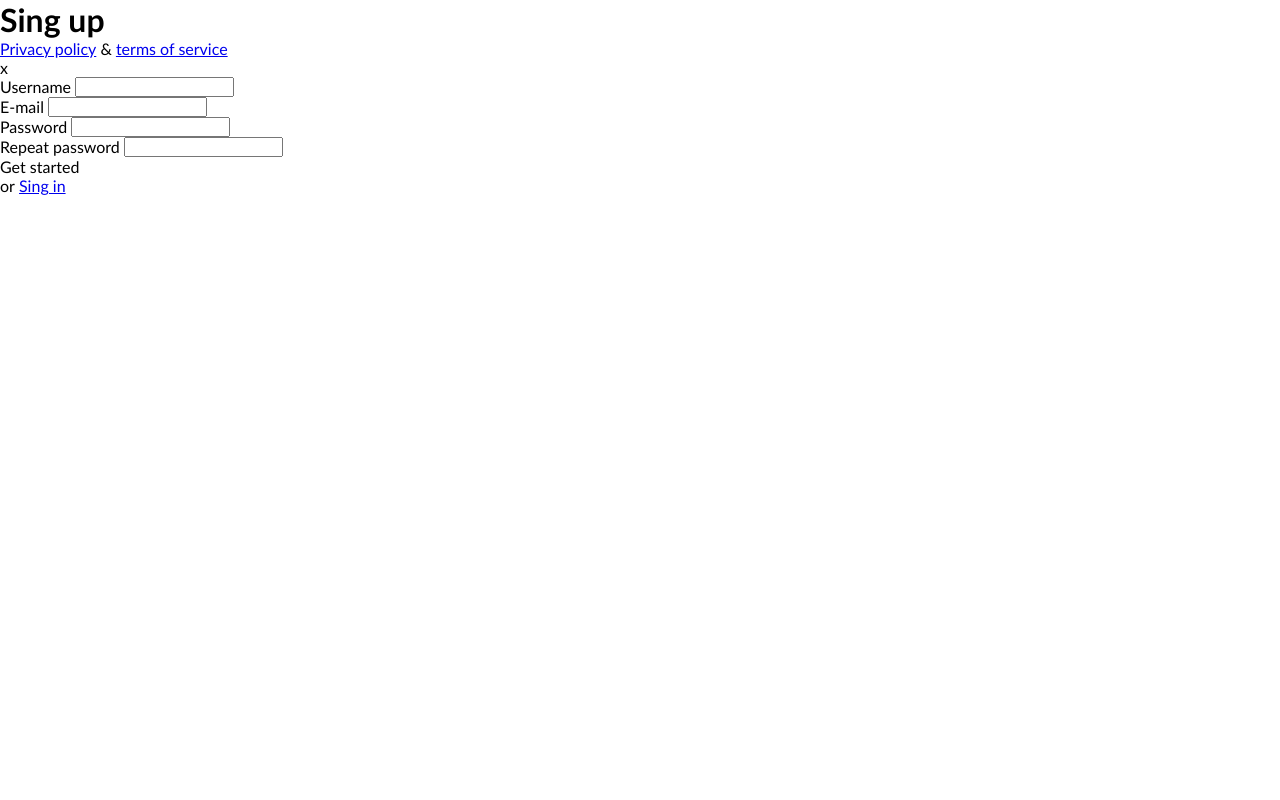
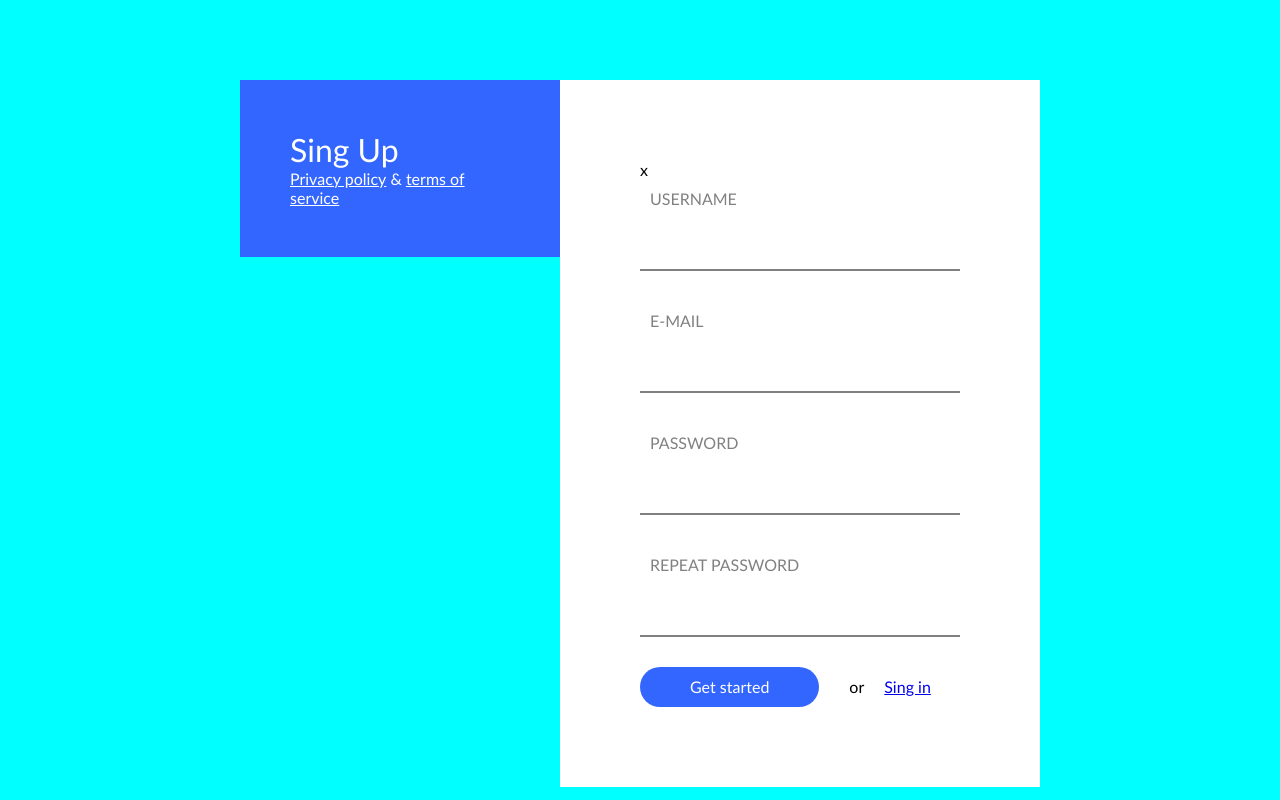
Before and after one commit to Sabaliukas/Paskaitos-15, a plain HTML site: page Sing uo/index.html in a window 1280 px wide. Drawn offline with Linux system fonts and the light colour scheme; files that its build step writes are made by us from their sources.

Commit message:
Pradinis blokinis stiliu

```diff
--- a/Sing uo/css/custom.css
+++ b/Sing uo/css/custom.css
@@ -0,0 +1,70 @@
+body {
+    background-color: aqua;
+}
+
+.container {
+    display: inline-block;
+    width: 800px;
+    margin-top: 80px;
+    margin-left: calc(50% - 400px);
+
+}
+    .left {
+        display: inline-block;
+        width: 40%;
+        float: left;
+        padding: 50px;
+        background-color: #36f;
+        color: #fff;
+    }
+        h1 {
+            text-transform: capitalize;
+            color: #fff;
+            font-weight: normal;
+
+        }
+        footer{
+            color: #fff;
+
+        }
+            footer > a {
+                color: #fff;
+
+            }
+            footer > span{
+
+            }
+    .right {
+        display: inline-block;
+        width: 60%;
+        float: left;
+        padding: 80px;
+        background-color: #fff;
+
+
+    }
+        .x {
+
+        }
+        .form-row > *{
+            display: inline-block;
+            float: left;
+            padding: 10px;
+            font-size: 16px;
+            line-height: 20px;
+
+        }
+        .btn {
+            background-color: #36f;
+            color: #fff;
+            padding-left: 50px;
+            padding-right: 50px;
+            border-radius: 20px;
+
+        }
+        .form-row > span {
+            margin-left: 20px;
+
+        .form-row > a {
+
+                }
--- a/Sing uo/css/form.css
+++ b/Sing uo/css/form.css
@@ -0,0 +1,31 @@
+form {
+    display: inline-block;
+    width: 100%;
+}
+    .form-row {
+        display: inline-block;
+        width: 100%;
+        margin-bottom: 30px;
+    }
+        .form-row:last-of-type {
+            margin-bottom: 0;
+        }
+        label {
+            display: inline-block;
+            width: 100%;
+            margin-bottom: 10px;
+            text-transform: uppercase;
+            color: grey;
+            font-size: 14px;
+            line-height: 20px;
+        }
+        input {
+            display: inline-block;
+            width: 100%;
+            border: none;
+            border-bottom: 2px solid grey;
+            color: #333;
+            font-size: 18px;
+            line-height: 30px;
+
+        }
--- a/Sing uo/img/index.html
+++ b/Sing uo/index.html
@@ -11,7 +11,7 @@
 </head>
 <body>
     <div class="container">
-        <div class="lepft">
+        <div class="left">
             <h1>Sing up</h1>
             <footer>
                 <a href="#">Privacy policy</a>
```
